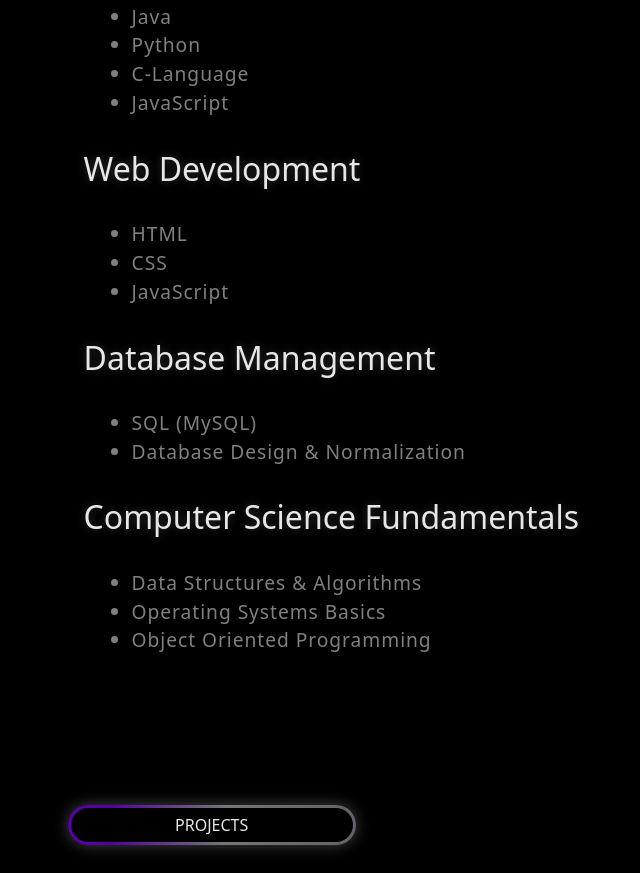
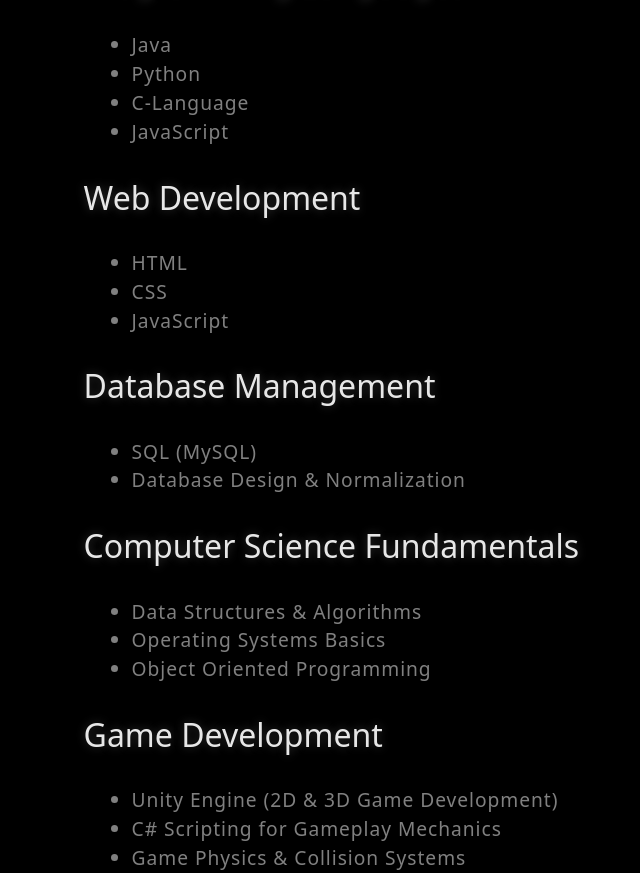
Before and after one commit to Saketh-Birru/Saketh-Resume, a plain HTML site: page index.html in a window 1280 px wide. Shown: the part 1927-2800 px from the top of the page, without its empty margins (86-726 px from the left). Drawn offline with nearby package versions, Linux system fonts and the light colour scheme; some packages are replaced by stand-ins of ours; a script that the page names is missing.

Commit message:
Fix HTML formatting and improve content structure

```diff
--- a/index.html
+++ b/index.html
@@ -75,6 +75,7 @@
                     <li>Data Structures & Algorithms</li>
                     <li>Web Development</li>
                     <li>Operating Systems</li>
+                    <li>Game Mechanics, Design and Development</li>
                 </ul>
             </div>
 
@@ -122,6 +123,16 @@
                     <li>Data Structures & Algorithms</li>
                     <li>Operating Systems Basics</li>
                     <li>Object Oriented Programming</li>
+                </ul>
+
+                <h2 data-aos="fade-zoom-in" data-aos-easing="ease-in-back" data-aos-delay="300"
+                    data-aos-offset="0" data-aos="fade-down" data-aos-duration="1500">Game Development</h2>
+                <ul data-aos="fade-zoom-in" data-aos-easing="ease-in-back" data-aos-delay="300"
+                    data-aos-offset="0" data-aos="fade-down" data-aos-duration="2000">
+                    <li>Unity Engine (2D & 3D Game Development)</li>
+                    <li>C# Scripting for Gameplay Mechanics</li>
+                    <li>Game Physics & Collision Systems</li>
+                    <li>Scene Management & Game Flow</li>
                 </ul>
             </div>
 
```
